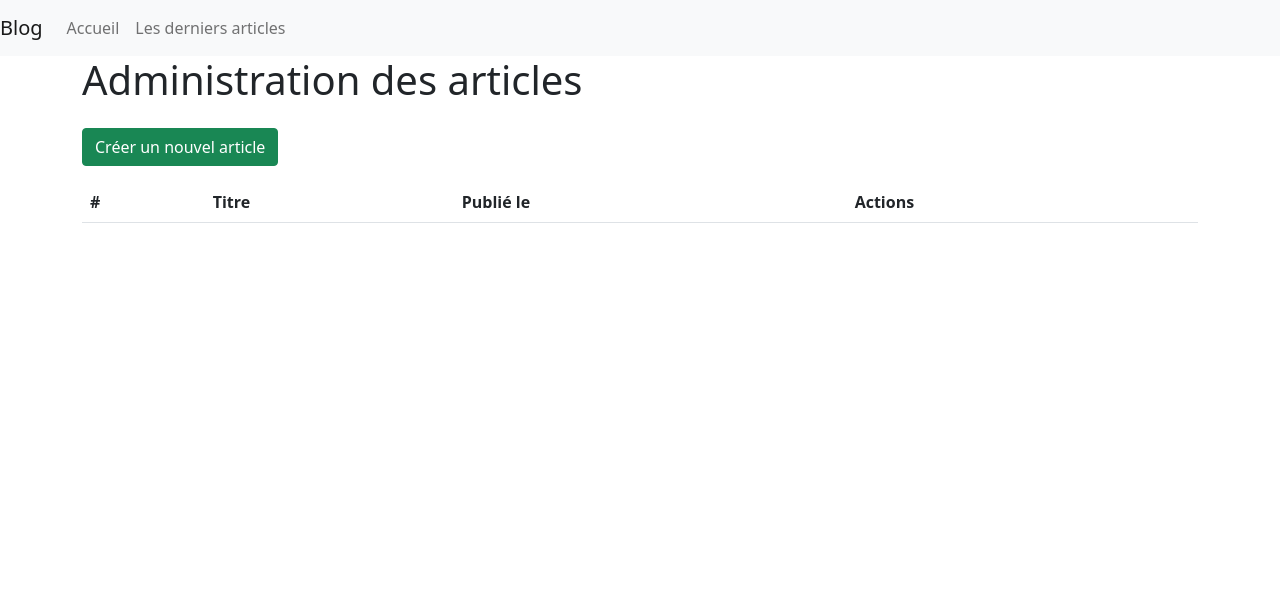
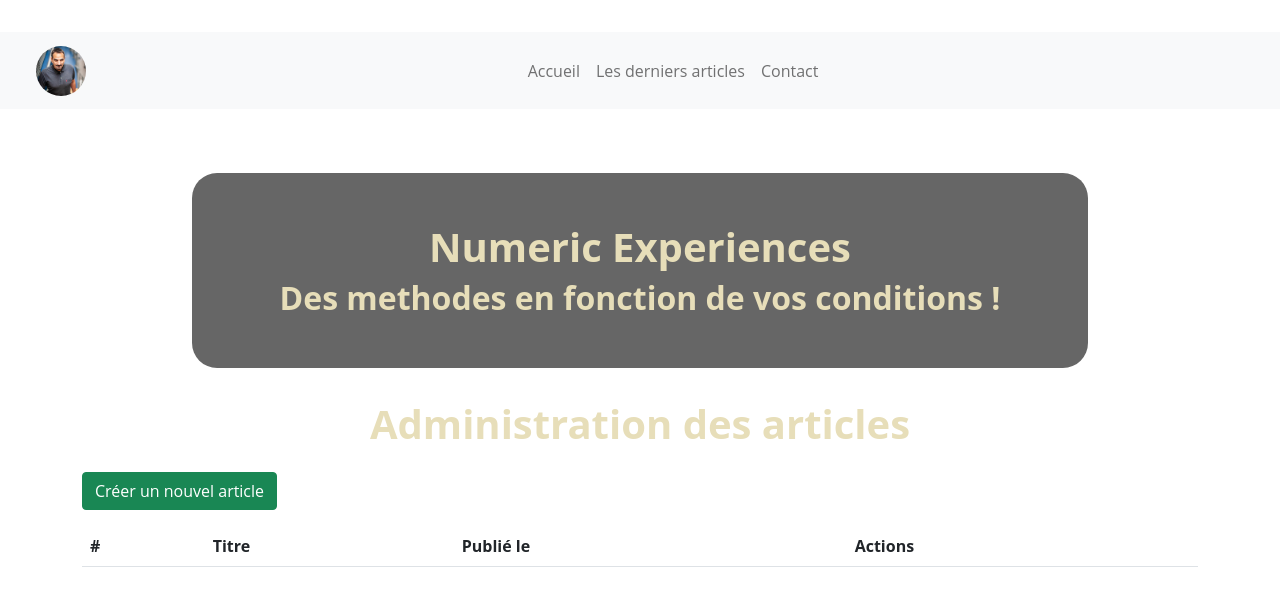
Before and after one commit to Monky23/My-first-blog, a PHP site: template Views/admin/post/index.php in a window 1280 px wide. Shown: the top 606 px of the page. Run offline with PHP 8.4, Linux system fonts and the light colour scheme; the template is opened without the code that fills it, so the values that code supplies are empty.

Commit message:
layout update

```diff
--- a/Views/layout.php
+++ b/Views/layout.php
@@ -1,5 +1,5 @@
 <!doctype html>
-<html lang="fr">
+<html lang="en">
 
 <head>
   <!-- Required meta tags -->
@@ -8,24 +8,30 @@
 
   <!-- Bootstrap CSS -->
   <link href="https://cdn.jsdelivr.net/npm/bootstrap@5.1.3/dist/css/bootstrap.min.css" rel="stylesheet" integrity="sha384-1BmE4kWBq78iYhFldvKuhfTAU6auU8tT94WrHftjDbrCEXSU1oBoqyl2QvZ6jIW3" crossorigin="anonymous">
-
-  <title>Numeric Experiences - The Blog</title>
+  <link href="css/style.css" rel="stylesheet">
+  <title>Hello, world!</title>
 </head>
 
-<body>
-  <nav class="navbar navbar-expand-lg navbar-light bg-light">
-    <a class="navbar-brand" href="/">Blog</a>
-    <button class="navbar-toggler" type="button" data-toggle="collapse" data-target="#navbarSupportedContent" aria-controls="navbarSupportedContent" aria-expanded="false" aria-label="Toggle navigation">
+<body class="container-fluid">
+  <header class="row">
+    <nav class="navbar navbar-expand-xl navbar-light bg-light">
+      <div class="container-fluid">
+        <a class="navbar-brand" href="/">
+          <img src="../img/photoperso.jpg" alt="Photo de numeric experiences" width="50" height="50" class="d-inline-block align-text-top">
+        </a>
+        <button class="navbar-toggler" type="button" data-bs-toggle="collapse" data-bs-target="#navbarNav" aria-controls="navbarNav" aria-expanded="false" aria-label="Toggle navigation">
           <span class="navbar-toggler-icon"></span>
         </button>
-
-    <div class="collapse navbar-collapse" id="navbarSupportedContent">
-      <ul class="navbar-nav mr-auto">
+        <div class="collapse navbar-collapse" id="navbarNav">
+          <ul class="navbar-nav">
             <li class="nav-item">
-          <a class="nav-link" href="/">Accueil</a>
+              <a class="nav-link" aria-current="page" href="/">Accueil</a>
             </li>
             <li class="nav-item">
               <a class="nav-link" href="/posts">Les derniers articles</a>
+            </li>
+            <li class="nav-item">
+              <a class="nav-link" href="#">Contact</a>
             </li>
           </ul>
           <ul class="navbar-nav ml-auto">
@@ -36,7 +42,13 @@
             <?php endif ?>
           </ul>
         </div>
+      </div>
     </nav>
+    <div id="hero">
+      <h1>Numeric Experiences</h1>
+      <h2>Des methodes en fonction de vos conditions !</h2>
+    </div>
+  </header>
   <div class="container">
     <?= $content ?>
   </div>
--- /dev/null
+++ b/public/css/style.css
@@ -0,0 +1,192 @@
+body{
+    width: 100%;
+    margin: 0;
+    font-family: 'Open Sans', 'Helvetica Neue', sans-serif;
+}
+header{
+    display: flex;
+    justify-content: center;
+    align-items: center;
+    height: 50vh;
+    /*background-image: url('../img/hiro.jpg');
+    background-repeat: no-repeat;
+    background-attachment: fixed;
+    background-size: cover;*/
+}
+#navbarNav{
+    justify-content: center;
+}
+#hero{
+    background: #00000099;
+    backdrop-filter: grayscale(1) contrast(5) blur(1px);
+    padding: 50px;
+    width: 70%;
+    border-radius: 25px;
+}
+h1, #hero h2{
+    text-align: center;
+    color: #e7deb9;
+    font-weight: bold;
+}
+h2, h3{
+    /*text-align: center;*/
+    color: #209d9d;
+    margin: auto !important;
+    /*padding: 5px;*/
+}
+h2{
+    font-weight: bold;
+}
+h5{
+    color: #209d9d;
+    font-weight: bold;
+}
+.active{
+    background-color: #e7deb9;
+    color: #ee343f !important;
+    border-radius: 5px;
+}
+.navbar-brand img{
+    border-radius: 50%;
+}
+a:hover{
+    color: #66baba !important;
+}
+.btn-primary{
+    background-color: #66baba !important;
+}
+span, option span{
+    color: #ff0000 !important;
+}
+section, article{
+    margin: auto !important;
+    width: 80%;
+}
+/*#prog{
+    margin: auto;
+}
+.prog, .news{
+    display: flex;
+    justify-content: space-around;
+}
+.prog .card, .news .card{
+    padding-top: 10px;
+    padding-bottom: 10px;
+    border-radius: 20px !important;
+    text-align: center;
+    margin: 20px;
+    width: 16rem;
+}
+#prog .card img{
+    border-radius: 10px;
+}
+#about div{
+    text-align: center;
+    margin: auto;
+}
+#about div img{
+    margin: auto;
+}
+#contact{
+    padding-bottom: 50px;
+}
+.contact{
+    width: 70%;
+    background-color: #e7deb9;
+    margin: auto;
+    padding: 50px;
+    border-radius: 25px;
+    box-shadow: 20px 20px #33343688;
+}
+.contact p{
+    text-align: center;
+}
+.contact button{
+    margin: auto !important;
+}*/
+/*#g-map{
+    width: 70%;
+    margin: auto;
+}
+#g-mapin{
+    margin-top: 25px;
+    margin-bottom: 25px;
+    border-radius: 25px;
+    height: 300px;
+    width: 100%;
+    box-shadow: 20px 20px #33343688;
+}*/
+#articles-listing{
+    width: 80%;
+    margin: auto;
+}
+#articles-listing .card img{
+    width: 80%;
+}
+.program-card{
+    border-radius: 25px;
+    padding: 5px;
+    display: flex;
+}
+.program-card img{
+    border-radius: 25px !important;
+}
+.program-card-body{
+    display: flex;
+    flex-direction: row;
+    justify-content: space-around;
+    align-items: center;
+}
+.program-card-body-first-part{
+    width: 60%;
+}
+.program-card-body-second-part{
+    width: 30%;
+    text-align: center;
+}
+.booking-width{
+    width: 80%;
+    margin: auto;
+}
+#booking-recap{
+    border: solid 1px #209d9d;
+    border-radius: 5px;
+}
+#booking-recap p{
+    margin: 5px;
+}
+article div{
+    margin: auto !important;
+    width: 80%;
+}
+#confirm{
+    color: #71b808;
+}
+#fail{
+    color: #ff0000;
+}
+.policy{
+    width: 80%;
+    margin: auto;
+}
+#news-carousel{
+    width: 70%;
+    margin: auto;
+}
+footer{
+    padding: 10px;
+    display: flex;
+    align-items: center;
+    background-color: #e7deb966;
+}
+.foot{
+    margin-top: 25px;
+    margin-bottom: 25px;
+    font-size: 1,3vw;
+    text-align: center;
+}
+#logofoot{
+    width: 50%;
+    border-radius: 50%;
+    margin-left: 80px;
+}
```
Lines whose indentation alone changed are shown as unchanged.
